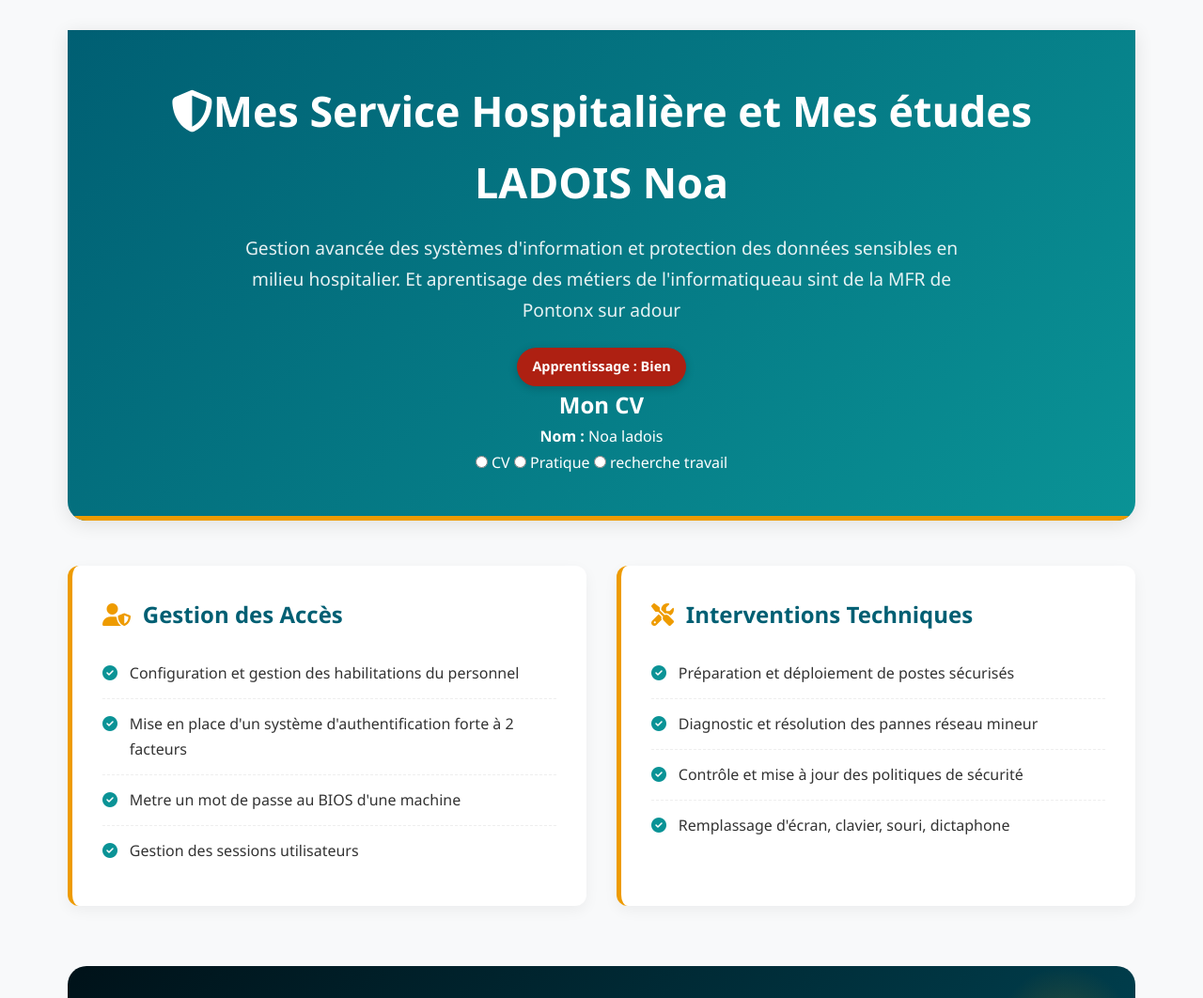
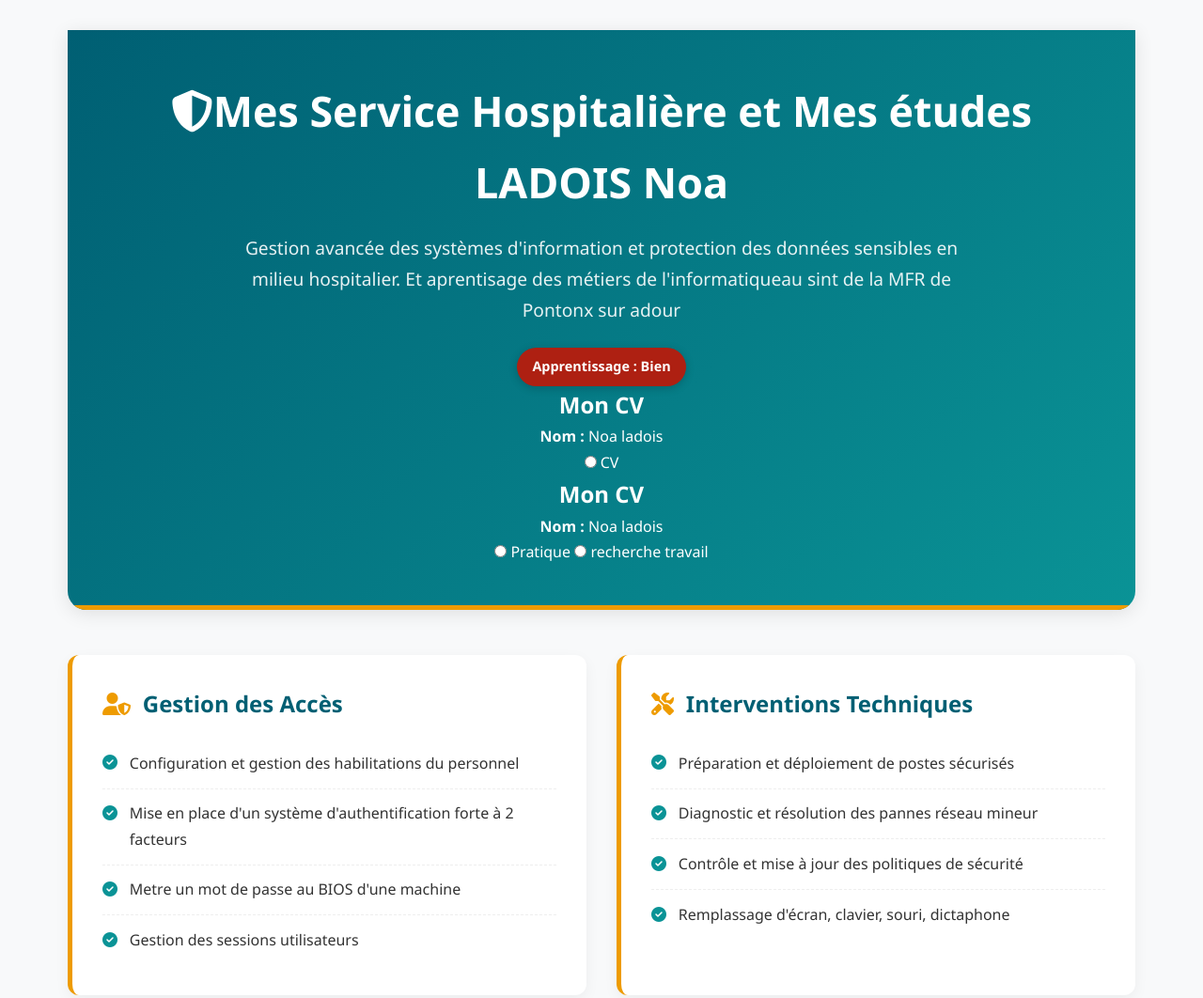
Before and after one commit to darknox40/porte-folio, a plain HTML site: page index.html in a window 1280 px wide. Shown: the top 1062 px of the page at 94% size. Drawn offline with Linux system fonts and the light colour scheme.

Commit message:
Update CV section in index.html
Added content for CV section in index.html.

```diff
--- a/index.html
+++ b/index.html
@@ -226,6 +226,9 @@
                 <p><strong>Nom :</strong> Noa ladois</p>
             <input type="radio" id="tab4" name="tab">
             <label for="tab4">CV</label>
+            <div class="content" id="content4">
+            <h2>Mon CV</h2>
+            <p><strong>Nom :</strong> Noa ladois</p>
             <input type="radio" id="tab4" name="tab" name="tab">
             <label for="tab4">Pratique</label>
             <input type="radio" id="tab4" name="tab">
```
